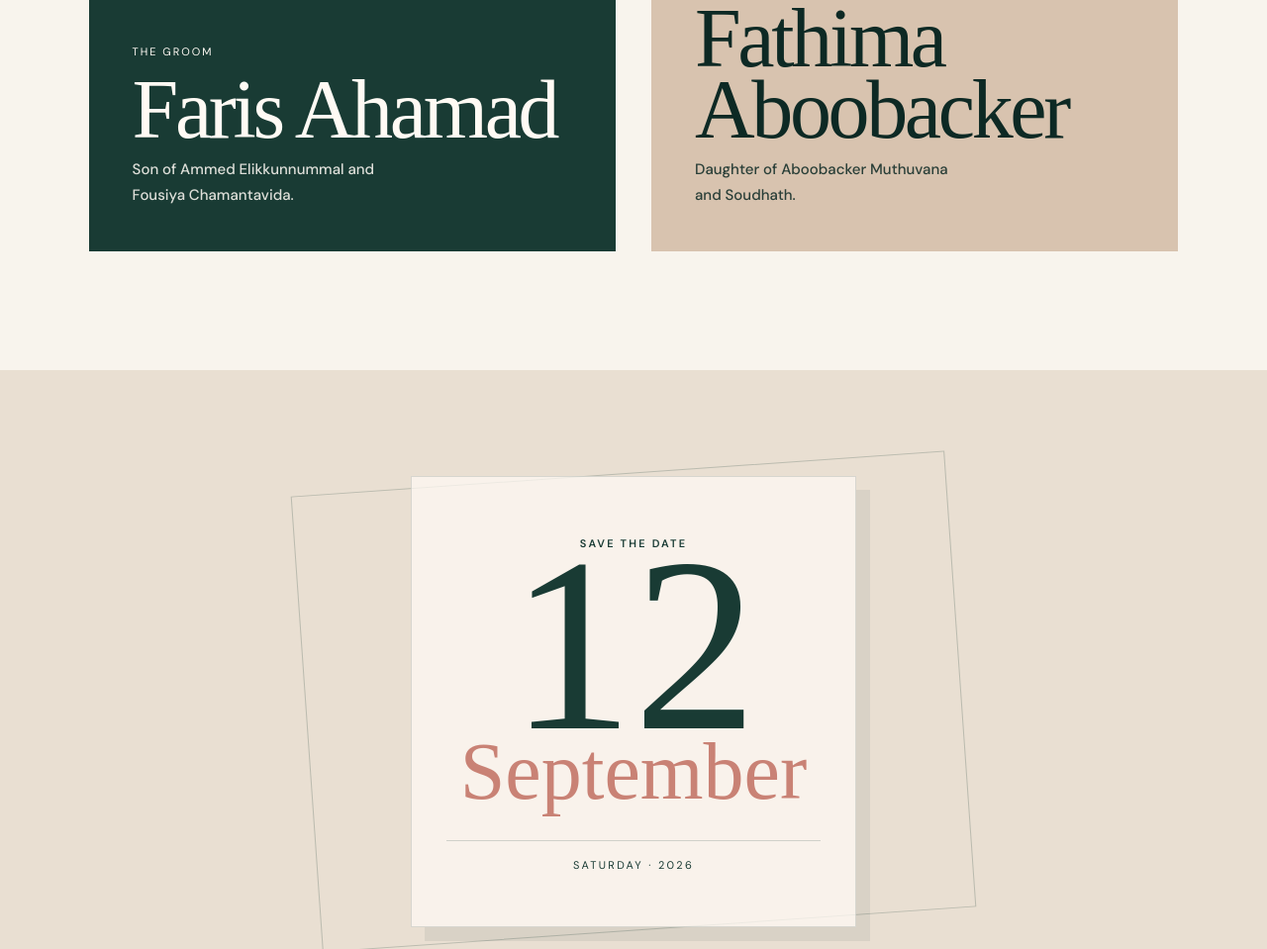
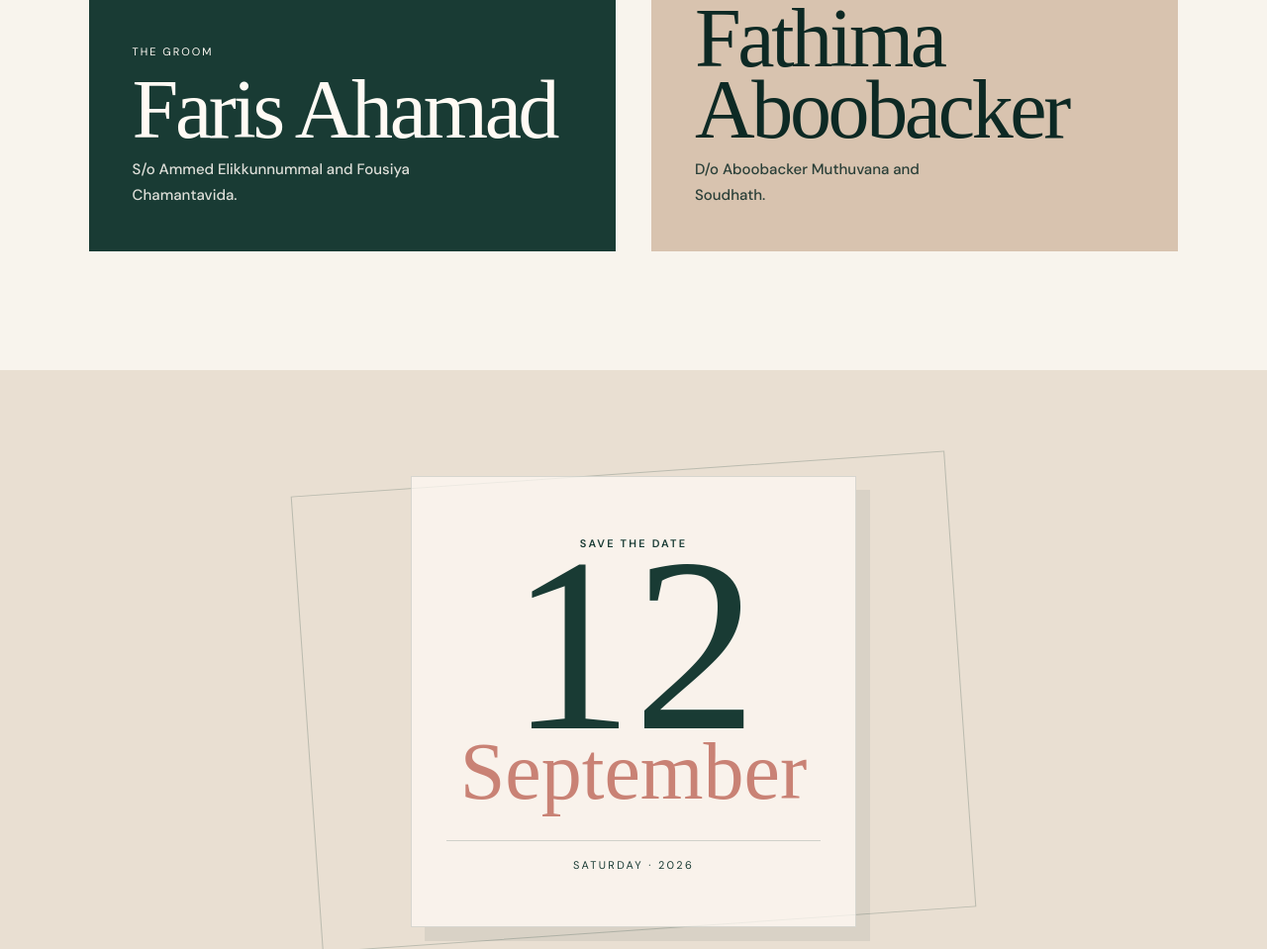
Before and after one commit to Jasmineek/fnf, a website: page index.html in a window 1280 px wide. Shown: the part 1794-2753 px from the top of the page at 99% size. Drawn offline with Linux system fonts and the light colour scheme; a web font is replaced by a local one.

Commit message:
Add files via upload

```diff
--- a/index.html
+++ b/index.html
@@ -41,7 +41,7 @@
   <main>
     <section class="hero" id="home"><div class="grain"></div><div class="hero-content"><p class="eyebrow">With grateful hearts, we invite you</p><div class="monogram"><div class="letters">F<span>ف</span></div></div><h1>Faris <em>&</em> Fathima</h1><button class="open" onclick="openInvitation()">Open invitation <span>↓</span></button></div></section>
     <section class="section intro" id="our-story" data-reveal><span class="kicker arabic" style="font-size:26px; letter-spacing:0; text-transform:none;">﷽</span><h2>Two hearts, one beautiful beginning.</h2><p class="copy">With the blessings of our families and the grace of Allah, we joyfully invite you to share in the beginning of our forever.</p></section>
-    <section class="section couple"><div class="intro" data-reveal><span class="kicker">Introducing the couple</span><h2>A love written in the stars.</h2></div><div class="couple-grid" data-reveal><article class="person"><span class="role">The groom</span><h3>Faris Ahamad</h3><p>Son of Ammed Elikkunnummal and Fousiya Chamantavida.</p></article><article class="person"><span class="role">The bride</span><h3>Fathima Aboobacker</h3><p>Daughter of Aboobacker Muthuvana and Soudhath.</p></article></div></section>
+    <section class="section couple"><div class="intro" data-reveal><span class="kicker">Introducing the couple</span><h2>A love written in the stars.</h2></div><div class="couple-grid" data-reveal><article class="person"><span class="role">The groom</span><h3>Faris Ahamad</h3><p>S/o Ammed Elikkunnummal and Fousiya Chamantavida.</p></article><article class="person"><span class="role">The bride</span><h3>Fathima Aboobacker</h3><p>D/o Aboobacker Muthuvana and Soudhath.</p></article></div></section>
     <section class="announcement"><div class="date-block" data-reveal><span class="kicker">Save the date</span><div class="day">12</div><div class="month">September</div><p class="date-line">Saturday · 2026</p></div></section>
     <section class="section details" id="details"><div data-reveal><span class="kicker">The nikkah ceremony</span><h2>Celebrate with us.</h2></div><div class="details-grid" data-reveal><div class="detail"><span class="detail-icon"><svg viewBox="0 0 24 24" aria-label="Date"><rect x="3" y="5" width="18" height="16" rx="2"/><path d="M7 3v4M17 3v4M3 10h18"/></svg></span><strong>12 September 2026</strong></div><div class="detail"><span class="detail-icon"><svg viewBox="0 0 24 24" aria-label="Time"><circle cx="12" cy="12" r="9"/><path d="M12 7v5l3 2"/></svg></span><strong>11:30 AM</strong></div><div class="detail"><span class="detail-icon"><svg viewBox="0 0 24 24" aria-label="Venue"><path d="M20 10c0 5-8 11-8 11S4 15 4 10a8 8 0 1 1 16 0Z"/><circle cx="12" cy="10" r="2.4"/></svg></span><strong>Mehr Convention Centre, Pullookkara</strong></div></div><a class="direction" href="https://maps.app.goo.gl/15qMrayXE3deLWCa6" target="_blank" rel="noopener">Get directions ↗</a></section>
     <section class="section countdown"><div data-reveal><span class="kicker">Counting down to forever</span><h2>Save our moment.</h2></div><div class="countdown-grid" data-reveal aria-label="Time remaining until the wedding"><div class="countdown-unit"><strong id="days">000</strong><small>Days</small></div><div class="countdown-unit"><strong id="hours">00</strong><small>Hours</small></div><div class="countdown-unit"><strong id="minutes">00</strong><small>Minutes</small></div><div class="countdown-unit"><strong id="seconds">00</strong><small>Seconds</small></div></div></section>
```
